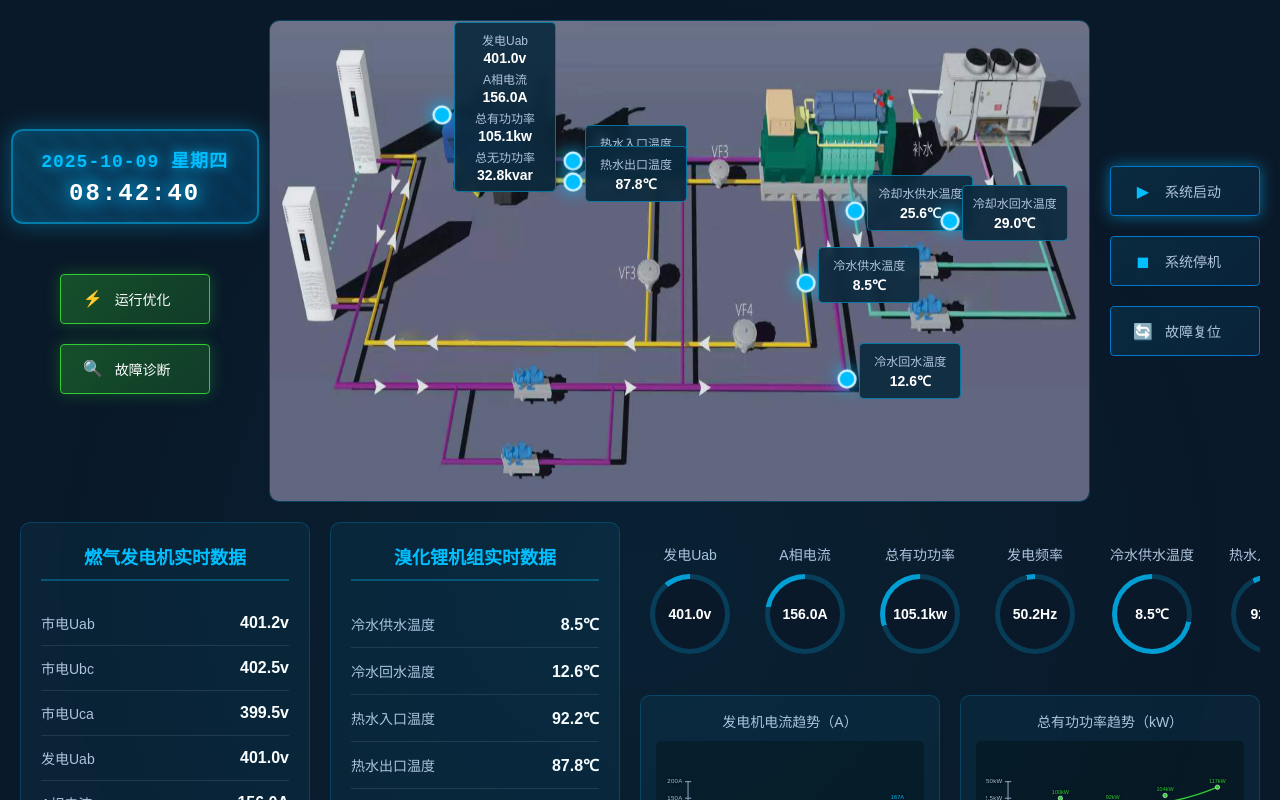
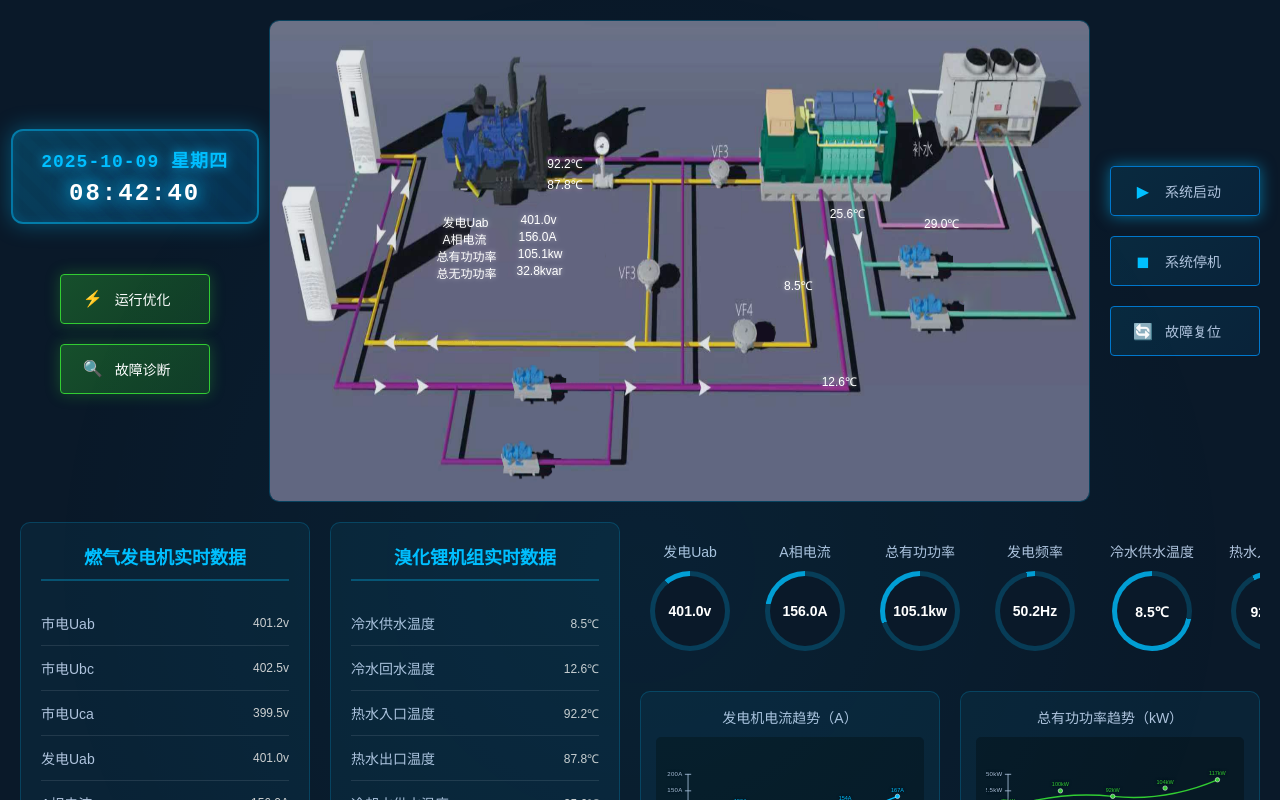
Before and after one commit to LittleExian/sim_digital, a Vue app: page / in a window 1280 px wide. Built offline with nearby package versions, Linux system fonts and the light colour scheme.

Commit message:
图上数值样式修改

```diff
--- a/src/components/DataDashboard.vue
+++ b/src/components/DataDashboard.vue
@@ -31,100 +31,41 @@
           <!-- 顶层数据点层 -->
           <div class="data-points-overlay">
             <!-- 冷却水供水温度 -->
-             <div class="data-point" style="left: 70.5%; top: 40%;" :class="{ 'alert': currentSystemState === 'shutdown' }" @click.stop="toggleDataLabels('coolingWaterSupplyTemperature')">
-               <div class="data-point-wrapper">
-                 <div class="data-point-circle"></div>
-                 <div class="data-point-content">
-                   <div class="data-point-label" v-if="dataPointsVisibility.coolingWaterSupplyTemperature">
-                     <div class="data-point-title">冷却水供水温度</div>
-                     <div class="data-point-value">{{ systemData[currentSystemState].lithium.coolInTemp }}</div>
-                   </div>
-                 </div>
-               </div>
+            <div class="data-value-display" style="left: 70.5%; top: 40%;" :class="{ 'alert': currentSystemState === 'shutdown', 'running': currentSystemState === 'running' }">
+              <div class="data-value">{{ systemData[currentSystemState].lithium.coolInTemp }}</div>
             </div>
 
             <!-- 冷却水回水温度 -->
-             <div class="data-point" style="left: 82%; top: 42%;" :class="{ 'alert': currentSystemState === 'shutdown' }" @click.stop="toggleDataLabels('coolingWaterReturnTemperature')">
-               <div class="data-point-wrapper">
-                 <div class="data-point-circle"></div>
-                 <div class="data-point-content">
-                   <div class="data-point-label" v-if="dataPointsVisibility.coolingWaterReturnTemperature">
-                     <div class="data-point-title">冷却水回水温度</div>
-                     <div class="data-point-value">{{ systemData[currentSystemState].lithium.coolOutTemp }}</div>
-                   </div>
-                 </div>
-               </div>
+            <div class="data-value-display" style="left: 82%; top: 42%;" :class="{ 'alert': currentSystemState === 'shutdown', 'running': currentSystemState === 'running' }">
+              <div class="data-value">{{ systemData[currentSystemState].lithium.coolOutTemp }}</div>
             </div>
 
             <!-- 冷水供水温度 -->
-             <div class="data-point" style="left: 64.5%; top: 55%;" :class="{ 'alert': currentSystemState === 'shutdown' }" @click.stop="toggleDataLabels('coldWaterSupplyTemperature')">
-               <div class="data-point-wrapper">
-                 <div class="data-point-circle"></div>
-                 <div class="data-point-content">
-                   <div class="data-point-label" v-if="dataPointsVisibility.coldWaterSupplyTemperature">
-                     <div class="data-point-title">冷水供水温度</div>
-                     <div class="data-point-value">{{ systemData[currentSystemState].lithium.coldInTemp }}</div>
-                   </div>
-                 </div>
-               </div>
+            <div class="data-value-display" style="left: 64.5%; top: 55%;" :class="{ 'alert': currentSystemState === 'shutdown', 'running': currentSystemState === 'running' }">
+              <div class="data-value">{{ systemData[currentSystemState].lithium.coldInTemp }}</div>
             </div>
 
             <!-- 冷水回水温度 -->
-             <div class="data-point" style="left: 69.5%; top: 75%;" :class="{ 'alert': currentSystemState === 'shutdown' }" @click.stop="toggleDataLabels('coldWaterReturnTemperature')">
-               <div class="data-point-wrapper">
-                 <div class="data-point-circle"></div>
-                 <div class="data-point-content">
-                   <div class="data-point-label" v-if="dataPointsVisibility.coldWaterReturnTemperature">
-                     <div class="data-point-title">冷水回水温度</div>
-                     <div class="data-point-value">{{ systemData[currentSystemState].lithium.coldOutTemp }}</div>
-                   </div>
-                 </div>
-               </div>
+            <div class="data-value-display" style="left: 69.5%; top: 75%;" :class="{ 'alert': currentSystemState === 'shutdown', 'running': currentSystemState === 'running' }">
+              <div class="data-value">{{ systemData[currentSystemState].lithium.coldOutTemp }}</div>
             </div>
 
             <!-- 热水入口温度 -->
-             <div class="data-point" style="left: 36%; top: 29.5%;" :class="{ 'alert': currentSystemState === 'shutdown' }" @click.stop="toggleDataLabels('hotWaterSupplyTemperature')">
-               <div class="data-point-wrapper">
-                 <div class="data-point-circle"></div>
-                 <div class="data-point-content">
-                   <div class="data-point-label" v-if="dataPointsVisibility.hotWaterSupplyTemperature">
-                     <div class="data-point-title">热水入口温度</div>
-                     <div class="data-point-value">{{ systemData[currentSystemState].lithium.hotInTemp }}</div>
-                   </div>
-                 </div>
-               </div>
+            <div class="data-value-display" style="left: 36%; top: 29.5%;" :class="{ 'alert': currentSystemState === 'shutdown', 'running': currentSystemState === 'running' }">
+              <div class="data-value">{{ systemData[currentSystemState].lithium.hotInTemp }}</div>
             </div>
 
             <!-- 热水出口温度 -->
-             <div class="data-point" style="left: 36%; top: 34%;" :class="{ 'alert': currentSystemState === 'shutdown' }" @click.stop="toggleDataLabels('hotWaterReturnTemperature')">
-               <div class="data-point-wrapper">
-                 <div class="data-point-circle"></div>
-                 <div class="data-point-content">
-                   <div class="data-point-label" v-if="dataPointsVisibility.hotWaterReturnTemperature">
-                     <div class="data-point-title">热水出口温度</div>
-                     <div class="data-point-value">{{ systemData[currentSystemState].lithium.hotOutTemp }}</div>
-                   </div>
-                 </div>
-               </div>
+            <div class="data-value-display" style="left: 36%; top: 34%;" :class="{ 'alert': currentSystemState === 'shutdown', 'running': currentSystemState === 'running' }">
+              <div class="data-value">{{ systemData[currentSystemState].lithium.hotOutTemp }}</div>
             </div>
 
             <!-- 发电机参数 -->
-             <div class="data-point" style="left: 20%; top: 20%;" :class="{ 'alert': currentSystemState === 'shutdown' }" @click.stop="toggleDataLabels('generatorVoltage')">
-               <div class="data-point-wrapper">
-                 <div class="data-point-circle"></div>
-                 <div class="data-point-content">
-                   <div class="data-point-label" v-if="dataPointsVisibility.generatorVoltage">
-                     <div class="data-point-title">发电Uab</div>
-                     <div class="data-point-value">{{ systemData[currentSystemState].generator.Uab }}</div>
-                     <div class="data-point-title">A相电流</div>
-                     <div class="data-point-value">{{ systemData[currentSystemState].generator.currentA }}</div>
-                     <div class="data-point-title">总有功功率</div>
-                     <div class="data-point-value">{{ systemData[currentSystemState].generator.powerTotal }}</div>
-                     <div class="data-point-title">总无功功率</div>
-                     <div class="data-point-value">{{ systemData[currentSystemState].generator.reactiveTotal }}</div>
-                   </div>
-                 </div>
-               </div>
+            <div class="data-value-display" style="left: 28%; top: 47%;" :class="{ 'alert': currentSystemState === 'shutdown', 'running': currentSystemState === 'running' }">
+              <div class="data-value" style="display: flex; justify-content: space-around; gap: 20px;"> 发电Uab <span style="text-align: right;">{{systemData[currentSystemState].generator.Uab }}</span></div>
+              <div class="data-value" style="display: flex; justify-content: space-around; gap: 20px;"> A相电流 <span style="text-align: right;">{{ systemData[currentSystemState].generator.currentA }}</span></div>
+              <div class="data-value" style="display: flex; justify-content: space-between; gap: 20px;">总有功功率 <span style="text-align: right;">{{ systemData[currentSystemState].generator.powerTotal }}</span></div>
+              <div class="data-value" style="display: flex; justify-content: space-between; gap: 20px;">总无功功率 <span style="text-align: right;">{{ systemData[currentSystemState].generator.reactiveTotal }}</span></div>
             </div>
           </div>
         </div>
@@ -1006,143 +947,63 @@ body {
   transform: translateX(0%);
 }
 
-/* 数据点样式 */
-.data-point {
+/* 数据值显示样式 */
+.data-value-display {
   position: absolute;
   transform: translate(-50%, -50%);
   pointer-events: auto;
   z-index: 10;
+  white-space: nowrap;
+  text-align: center;
 }
 
-/* 数据点圆形 */
-.data-point-circle {
-  width: 12px;
-  height: 12px;
-  border-radius: 50%;
-  background-color: #00bfff;
-  box-shadow: 0 0 10px rgba(0, 191, 255, 0.8);
-  animation: pulse 2s infinite;
-  border: 2px solid rgba(255, 255, 255, 0.8);
-  position: absolute;
-  top: 50%;
-  left: 50%;
-  transform: translate(-50%, -50%);
+/* 数据值样式 */
+.data-value {
+  font-size: 12px;
+  font-weight: normal;
+  color: #d0d0d0;
 }
 
-/* 数据点脉冲动画 */
-@keyframes pulse {
-  0% {
-    transform: scale(1);
-    box-shadow: 0 0 10px rgba(0, 191, 255, 0.8);
-  }
-  50% {
-    transform: scale(1.2);
-    box-shadow: 0 0 15px rgba(0, 191, 255, 1);
-  }
-  100% {
-    transform: scale(1);
-    box-shadow: 0 0 10px rgba(0, 191, 255, 0.8);
-  }
+/* 数据值异常状态（停机） */
+.data-value-display.alert {
+  animation: alertPulse 1s infinite;
 }
 
-/* 数据点内容容器 */
-.data-point-content {
-  position: relative;
-  display: flex;
-  align-items: center;
-  gap: 10px;
+.data-value-display.alert .data-value {
+  color: #a0d2eb;
 }
 
-/* 数据点标签 */
-   .data-point-label {
-     background: rgba(10, 40, 60, 0.9);
-     border: 1px solid rgba(0, 191, 255, 0.5);
-     border-radius: 5px;
-     padding: 6px 10px;
-     backdrop-filter: blur(5px);
-     white-space: nowrap;
-     opacity: 1;
-     transform: translateX(0);
-     transition: all 0.3s ease;
-     pointer-events: none;
-     display: flex;
-     flex-direction: column;
-     justify-content: center;
-     align-items: center;
-     min-width: 80px;
-     position: absolute;
-     left: 100%;
-     top: 50%;
-     transform: translateY(-50%);
-     margin-left: 30px;
-     z-index: 11;
+/* 数据值正常状态（运行） */
+.data-value-display.running {
+  animation: runningPulse 1s infinite;
 }
 
-/* 数据点包装器 */
-.data-point-wrapper {
-  position: relative;
-  display: flex;
-  align-items: center;
-}
-
-/* 点击区域扩大 */
-.data-point {
-  cursor: pointer;
-  width: 20px;
-  height: 20px;
-}
-
-/* 数据点标题 */
-.data-point-title {
-  font-size: 12px;
-  color: #b0c4de;
-  margin-top: 2px;
-  margin-bottom: 2px;
-}
-
-/* 数据点值 */
-.data-point-value {
-  font-size: 14px;
-  font-weight: bold;
+.data-value-display.running .data-value {
   color: #ffffff;
-  margin-bottom: 2px;
-}
-
-/* 数据点异常状态 */
-.data-point.alert .data-point-circle {
-  background-color: #ff6b6b;
-  box-shadow: 0 0 10px rgba(255, 107, 107, 0.8);
-}
-
-/* 数据点警告状态动画 */
-.data-point.alert .data-point-circle {
-  animation: alertPulse 1s infinite;
 }
 
 @keyframes alertPulse {
   0% {
-    transform: scale(1);
-    box-shadow: 0 0 10px rgba(255, 107, 107, 0.8);
+    text-shadow: 0 0 5px rgba(160, 210, 235, 0.5);
   }
   50% {
-    transform: scale(1.3);
-    box-shadow: 0 0 20px rgba(255, 107, 107, 1);
+    text-shadow: 0 0 15px rgba(160, 210, 235, 0.8);
   }
   100% {
-    transform: scale(1);
-    box-shadow: 0 0 10px rgba(255, 107, 107, 0.8);
+    text-shadow: 0 0 5px rgba(160, 210, 235, 0.5);
   }
 }
 
-/* 数据点悬停效果 */
-.data-point:hover .data-point-circle {
-  transform: scale(1.5);
-  box-shadow: 0 0 20px rgba(0, 191, 255, 1);
-  animation-play-state: paused;
+@keyframes runningPulse {
+  0% {
+    text-shadow: 0 0 5px rgba(255, 255, 255, 0.5);
   }
-
-.data-point.alert:hover .data-point-circle {
-  box-shadow: 0 0 20px rgba(255, 107, 107, 1);
+  50% {
+    text-shadow: 0 0 15px rgba(255, 255, 255, 0.8);
+  }
+  100% {
+    text-shadow: 0 0 5px rgba(255, 255, 255, 0.5);
+  }
 }
 .placeholder-image {
   width: 100%;
```
Lines whose indentation alone changed are shown as unchanged.
